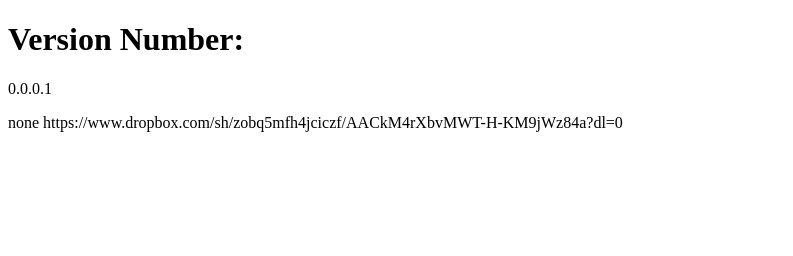
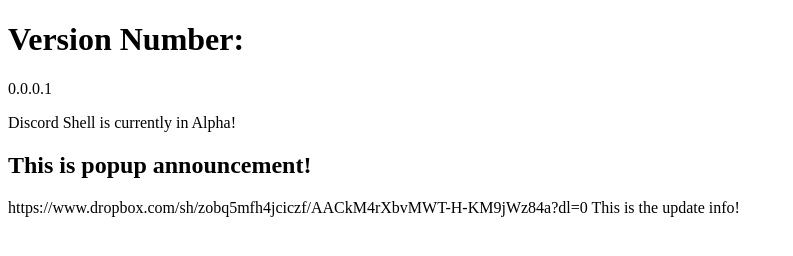
Before and after one commit to avibn/avibn.github.io, a plain HTML site: page disrpv.html in a window 1280 px wide. Shown: the whole page, without its empty margins (0-793 px from the left). Drawn offline with Linux system fonts and the light colour scheme.

Commit message:
Update disrpv.html

```diff
--- a/disrpv.html
+++ b/disrpv.html
@@ -7,8 +7,10 @@
 
 <h1>Version Number:</h1>
 <p>0.0.0.1</p>
-<p2>none</p2>
+<p2>Discord Shell is currently in Alpha!</p2>
+<h2>This is popup announcement!</h2>
 <p3>https://www.dropbox.com/sh/zobq5mfh4jciczf/AACkM4rXbvMWT-H-KM9jWz84a?dl=0</p3>
+<p4>This is the update info!</p4>
 
 </body>
 </html>
```
